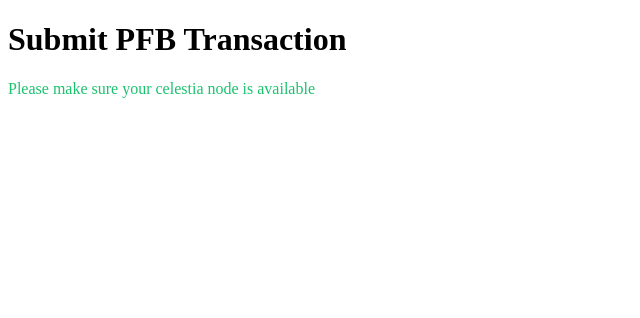
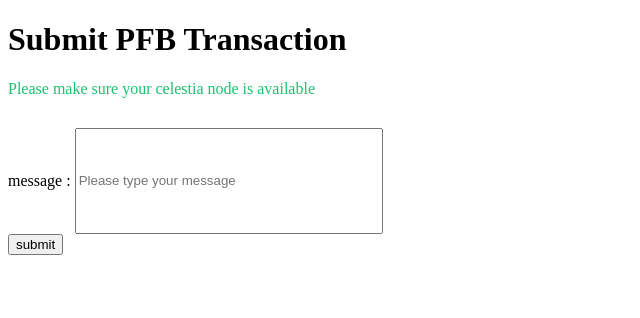
Before and after one commit to buchimo/celestia_pfb_submit, a Flask app: page / in a window 1280 px wide. Shown: the top 318 px of the page, without its empty margins (0-640 px from the left). Run offline with Flask 3, Linux system fonts and the light colour scheme.

Commit message:
index post

```diff
--- a/templates/index.html
+++ b/templates/index.html
@@ -18,7 +18,16 @@
     <div>
       <label for="data" style="color:rgb(27, 194, 110)">Please make sure your celestia node is available</label>
     </div>
-
+    <div style="margin-top: 30px;">
+      <div>
+        <label for="message">message :</label>
+        <input type="textarea" id="message" name="message" style="min-height: 100px;min-width: 300px;"
+          placeholder="Please type your message" required />
+      </div>
+    </div>
+    <div>
+      <button type="submit" id="submit">submit</button>
+    </div>
   </form>
   <div id="tx_result" class="result"></div>
 
```
